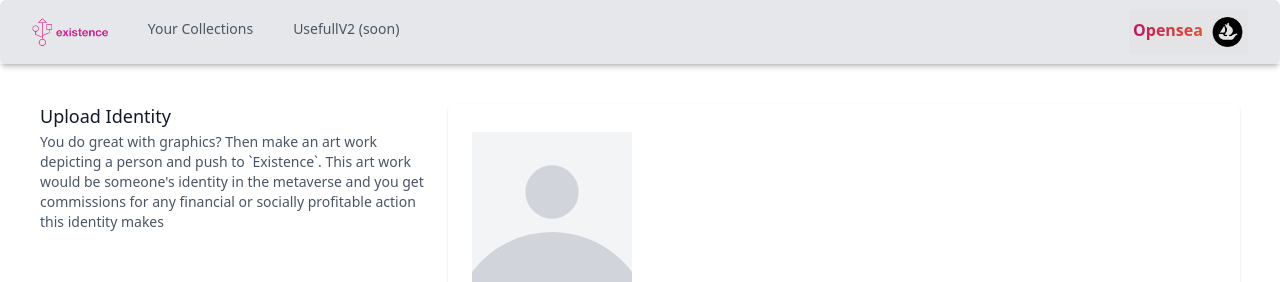
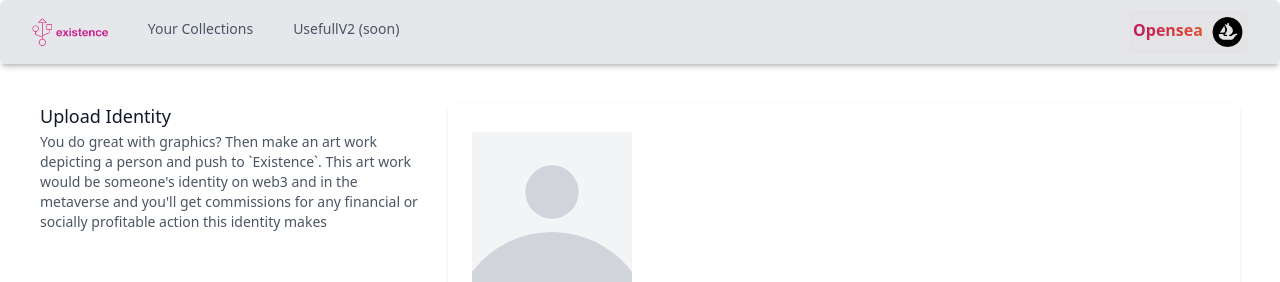
Before and after one commit to AgentPoles/cadeverse, a React (Create React App) app: page /makenft in a window 1280 px wide. Shown: the top 282 px of the page. Built offline with nearby package versions, Linux system fonts and the light colour scheme; what nft.storage would draw is missing.

Commit message:
upload text update

```diff
--- a/src/components/MakeNft.js
+++ b/src/components/MakeNft.js
@@ -67,8 +67,9 @@ export default function MakeNft({ buttonFunction }) {
               <p className="mt-1 text-sm text-gray-600">
                 You do great with graphics? Then make an art work depicting a
                 person and push to `Existence`. This art work would be someone's
-                identity in the metaverse and you get commissions for any
-                financial or socially profitable action this identity makes
+                identity on web3 and in the metaverse and you'll get commissions
+                for any financial or socially profitable action this identity
+                makes
               </p>
             </div>
           </div>
```
